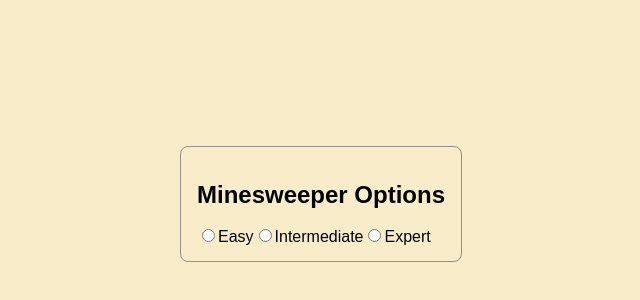
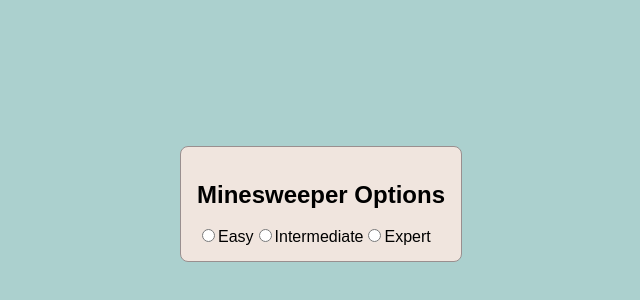
Before and after one commit to Elro1118/minesweeper, a React (Create React App) app: page / in a window 1280 px wide. Shown: the part 196-496 px from the top of the page, without its empty margins (319-959 px from the left). Built offline with nearby package versions, Linux system fonts and the light colour scheme.

Commit message:
improving game III

```diff
--- a/src/components/Game.js
+++ b/src/components/Game.js
@@ -90,7 +90,7 @@ class Game extends Component {
 
   home = e => {
     e.preventDefault()
-    window.location = '~/src/components/Options.js'
+    window.location = 'http://localhost:3000/'
   }
 
   render() {
@@ -99,7 +99,6 @@ class Game extends Component {
         <div className="screen-message">
           <h2>Minesweeper</h2>
           <Message state={this.state.game.state} />
-          {/* <button onClick={this.addNewGame}>Restart</button> */}
           {this.state.game.state === 'lost' ? (
             <button onClick={this.home}>Restart</button>
           ) : (
@@ -107,7 +106,6 @@ class Game extends Component {
           )}
         </div>
         <section className="game-board">
-          <Title articleTitle="MINESWEEPER " />
           <div className="bombs-time-section">
             <Announcement notice={this.state.game.mines} />
             <EmojiMessage state={this.state.game.state} />
--- a/src/index.css
+++ b/src/index.css
@@ -12,7 +12,7 @@ body {
   display: flex;
   align-items: center;
   justify-content: center;
-  background-color: #f8ecc9;
+  background-color: #abd0ce;
 }
 .button-section {
   width: 1rem;
@@ -61,7 +61,7 @@ header {
 
 .game-board {
   background-color: #ccc;
-  border: 0.1rem solid black;
+  border: 0.1rem solid rgb(153, 143, 143);
   border-radius: 0.5rem;
 }
 .state-game {
@@ -74,6 +74,7 @@ header {
   border: 0.1rem solid rgb(153, 143, 143);
   border-radius: 0.5rem;
   padding: 1rem;
+  background: #f0e5de;
 }
 .screen-message {
   display: flex;
```
